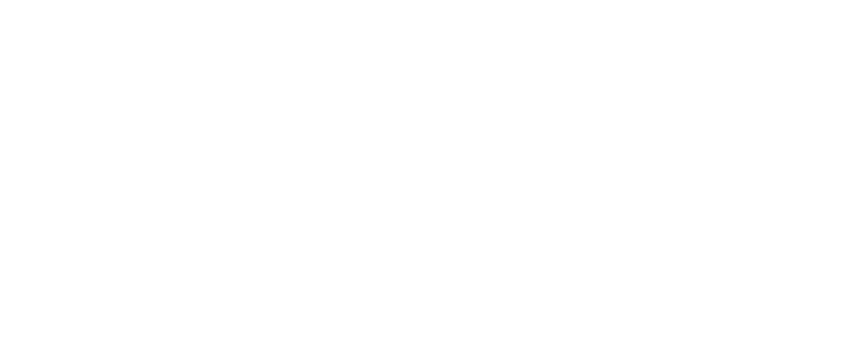
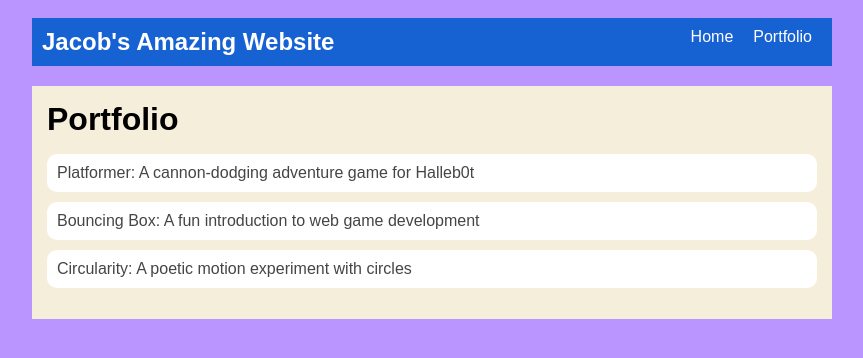
Before and after one commit to jacobfindleyy/jacobfindleyy.github.io, a plain HTML site: page portfolio.html in a window 1280 px wide. Shown: the whole page, without its empty margins (208-1071 px from the left). Drawn offline with Linux system fonts and the light colour scheme.

Commit message:
add index.html and css files

```diff
--- a/portfolio.html
+++ b/portfolio.html
@@ -0,0 +1,41 @@
+<!DOCTYPE html>
+<html>
+  <head>
+    <title>My Awesome Website</title>
+    <link rel="stylesheet" href="style.css" />
+  </head>
+
+  <body>
+    <!-- All content goes here -->
+    <div id="all-contents">
+      <nav>
+<h1>Jacob's Amazing Website</h1>
+  <ul id="nav-ul">
+    <li class="nav-li">
+      <a href="index.html">Home</a>
+    </li>
+    <li class="nav-li">
+      <a href="portfolio.html">Portfolio</a>
+    </li>
+  </ul>
+      </nav>
+
+      <main>
+        <div class="content">
+    <h1>Portfolio</h1>
+    <ul id="portfolio">
+<li>
+  <a href="fsd-projects/platformer/">Platformer: A cannon-dodging adventure game for Halleb0t</a>
+</li>
+<li>
+  <a href="fsd-projects/bouncing-box/">Bouncing Box: A fun introduction to web game development</a>
+</li>
+<li>
+  <a href="fsd-projects/circularity/">Circularity: A poetic motion experiment with circles</a>
+</li>
+    </ul>
+  </div>
+      </main>
+    </div>
+  </body>
+</html>
--- a/style.css
+++ b/style.css
@@ -75,3 +75,27 @@ main {
 h2, h3 {
     margin: 0px;
 }
+.content h1 {
+  color: black;
+}
+
+#portfolio {
+  list-style-type: none;
+  padding-left: 0;
+}
+
+#portfolio li {
+  background: #fff;
+  padding: 10px;
+  border-radius: 10px;
+  margin-bottom: 10px;
+}
+
+#portfolio li:hover {
+  background: #eee;
+}
+
+#portfolio a {
+  text-decoration: none;
+  color: #454545;
+}
```
